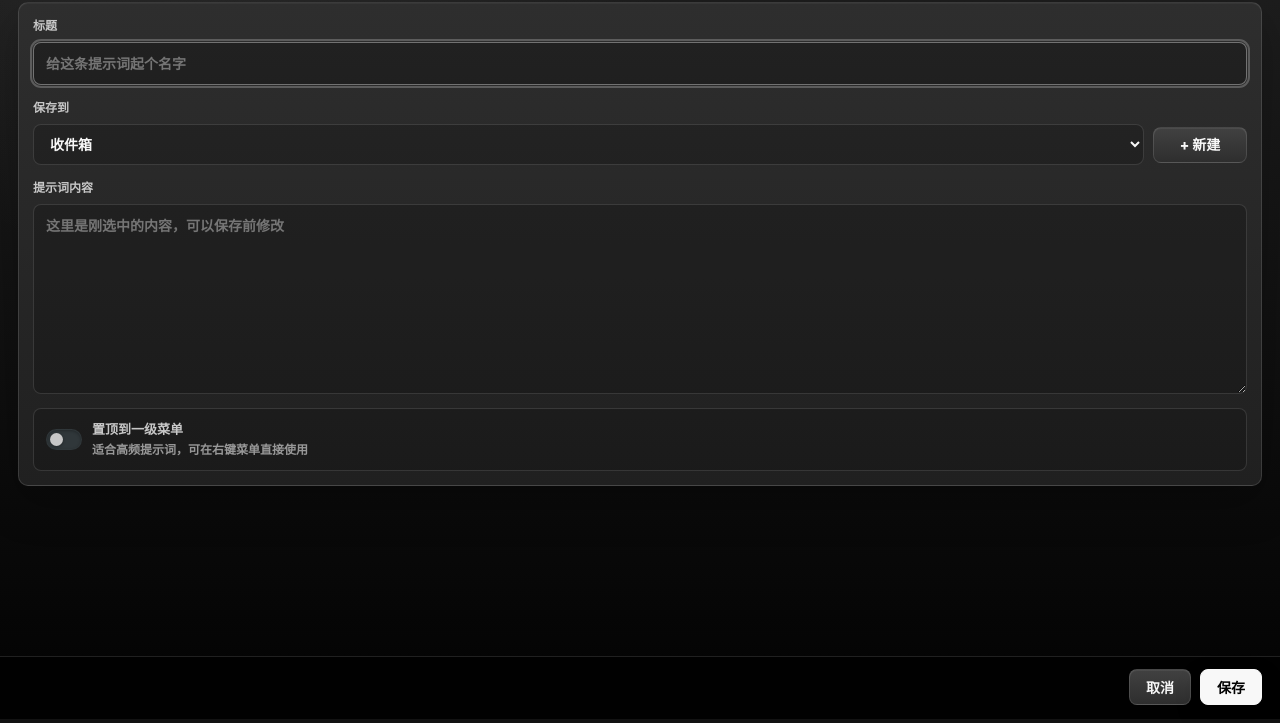
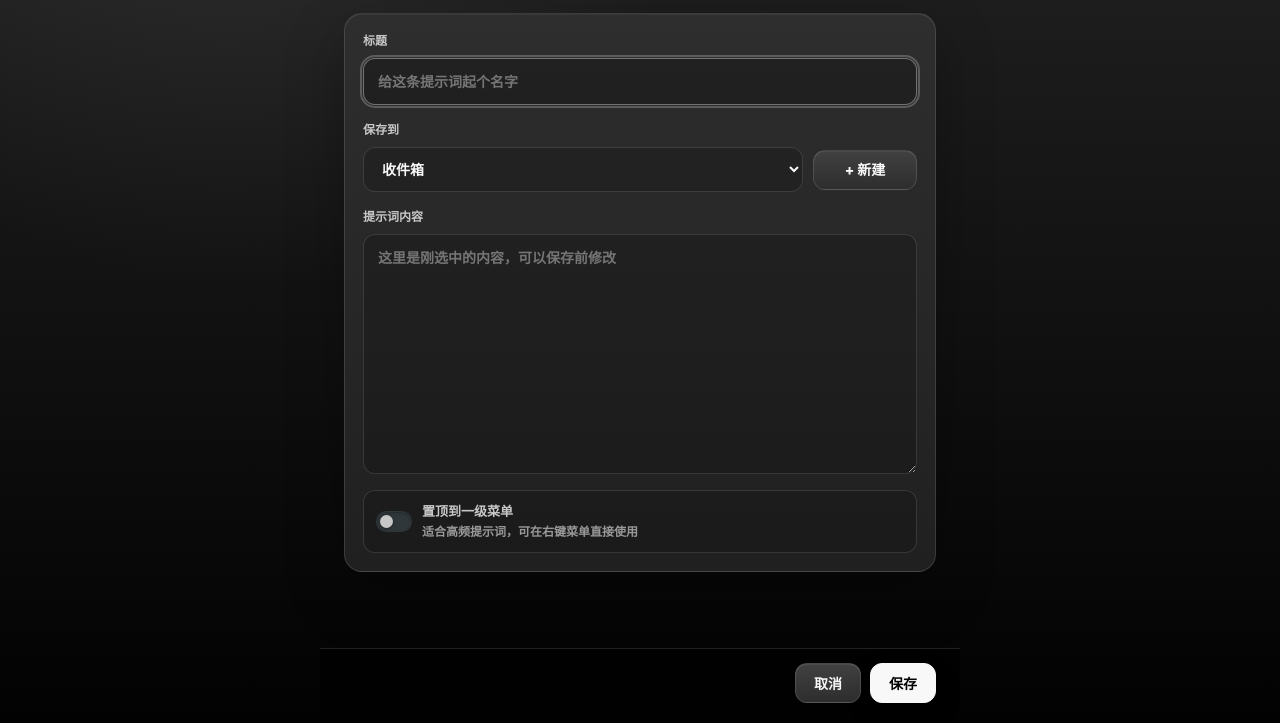
Before and after one commit to MashiroNG/PromptPocket, a browser extension: page save-selection.html in a window 1280 px wide. Shown: the part 81-804 px from the top of the page. Drawn offline with Linux system fonts and the light colour scheme.

Commit message:
Modernize save prompt popup layout

```diff
--- a/background.js
+++ b/background.js
@@ -9,8 +9,8 @@ const DEFAULT_FOLDER_NAME = '收件箱';
 const MAX_FOLDERS = 25;
 const MAX_PROMPTS_PER_FOLDER = 30;
 const MAX_PINNED_PROMPTS = 12;
-const SAVE_POPUP_WIDTH = 500;
-const SAVE_POPUP_HEIGHT = 610;
+const SAVE_POPUP_WIDTH = 640;
+const SAVE_POPUP_HEIGHT = 760;
 
 async function getFolders() {
   const { folders } = await chrome.storage.local.get({ folders: [] });
--- a/save-selection.html
+++ b/save-selection.html
@@ -22,15 +22,15 @@
       --accent: #f8f8f8;
       --accent-text: #020202;
       --danger: #f0b3b3;
-      --radius-sm: 8px;
-      --radius-md: 10px;
+      --radius-sm: 12px;
+      --radius-md: 18px;
       --page-bg:
         radial-gradient(circle at 18% -12%, rgba(199, 199, 199, 0.09), transparent 34%),
         linear-gradient(180deg, #202020 0%, #020202 100%);
       --card-bg:
         linear-gradient(180deg, var(--card-top), var(--card-bottom)),
         var(--bg-panel);
-      --card-shadow: 0 18px 42px rgba(0, 0, 0, 0.26), inset 0 1px 0 rgba(248, 248, 248, 0.04);
+      --card-shadow: 0 22px 58px rgba(0, 0, 0, 0.28), inset 0 1px 0 rgba(248, 248, 248, 0.05);
       --field-bg: rgba(0, 0, 0, 0.18);
       --field-bg-focus: rgba(0, 0, 0, 0.26);
       --option-bg: rgba(0, 0, 0, 0.16);
@@ -65,7 +65,7 @@
         radial-gradient(circle at 18% -12%, rgba(2, 2, 2, 0.05), transparent 34%),
         linear-gradient(180deg, #ffffff, #f8f8f8);
       --card-bg: linear-gradient(180deg, #ffffff, #f8f8f8);
-      --card-shadow: 0 14px 34px rgba(0, 0, 0, 0.08), inset 0 1px 0 rgba(255, 255, 255, 0.85);
+      --card-shadow: 0 18px 44px rgba(0, 0, 0, 0.09), inset 0 1px 0 rgba(255, 255, 255, 0.9);
       --field-bg: #f8f8f8;
       --field-bg-focus: #ffffff;
       --option-bg: #f8f8f8;
@@ -87,7 +87,7 @@
     body {
       margin: 0;
       min-height: 100vh;
-      padding: 18px 18px 0;
+      padding: 22px 24px 0;
       background: var(--page-bg);
       color: var(--text);
       font: 14px/1.5 "Microsoft YaHei UI", "Microsoft YaHei", "PingFang SC", -apple-system, BlinkMacSystemFont, "Segoe UI", sans-serif;
@@ -107,17 +107,19 @@
     }
     .shell {
       min-height: calc(100vh - 18px);
+      width: min(100%, 592px);
+      margin: 0 auto;
       display: flex;
       flex-direction: column;
-      gap: 14px;
+      gap: 16px;
     }
     .header {
-      padding: 0 1px;
+      padding: 2px 2px 0;
       animation: panelIn 180ms cubic-bezier(.2,.85,.25,1) both;
     }
     h1 {
       margin: 0;
-      font-size: 24px;
+      font-size: 26px;
       line-height: 1.2;
       font-weight: 900;
       letter-spacing: 0;
@@ -132,14 +134,14 @@
       background: var(--card-bg);
       border: 1px solid var(--border-soft);
       border-radius: var(--radius-md);
-      padding: 14px;
+      padding: 18px;
       box-shadow: var(--card-shadow);
       animation: panelIn 200ms cubic-bezier(.2,.85,.25,1) both;
     }
     .field {
       display: grid;
-      gap: 7px;
-      margin-bottom: 14px;
+      gap: 8px;
+      margin-bottom: 16px;
     }
     label {
       color: var(--secondary);
@@ -150,7 +152,7 @@
       width: 100%;
       border: 1px solid var(--border-soft);
       border-radius: var(--radius-sm);
-      padding: 10px 12px;
+      padding: 12px 14px;
       background: var(--field-bg);
       color: var(--text);
       font: inherit;
@@ -162,7 +164,7 @@
       cursor: pointer;
     }
     textarea {
-      min-height: 190px;
+      min-height: 240px;
       line-height: 1.58;
       resize: vertical;
     }
@@ -179,11 +181,11 @@
     .folder-row {
       display: grid;
       grid-template-columns: 1fr auto;
-      gap: 9px;
+      gap: 10px;
       align-items: center;
     }
     .folder-row button {
-      min-width: 94px;
+      min-width: 104px;
       white-space: nowrap;
     }
     .new-folder-row {
@@ -277,18 +279,18 @@
       justify-content: flex-end;
       gap: 9px;
       margin-top: auto;
-      margin-left: -18px;
-      margin-right: -18px;
-      padding: 12px 18px 14px;
+      margin-left: -24px;
+      margin-right: -24px;
+      padding: 14px 24px 16px;
       border-top: 1px solid var(--border-soft);
       background: var(--footer-bg);
       backdrop-filter: blur(14px);
     }
     button {
-      min-height: 36px;
+      min-height: 40px;
       border: 1px solid var(--border-soft);
       border-radius: var(--radius-sm);
-      padding: 0 16px;
+      padding: 0 18px;
       background: var(--button-bg);
       color: var(--text);
       cursor: pointer;
```
